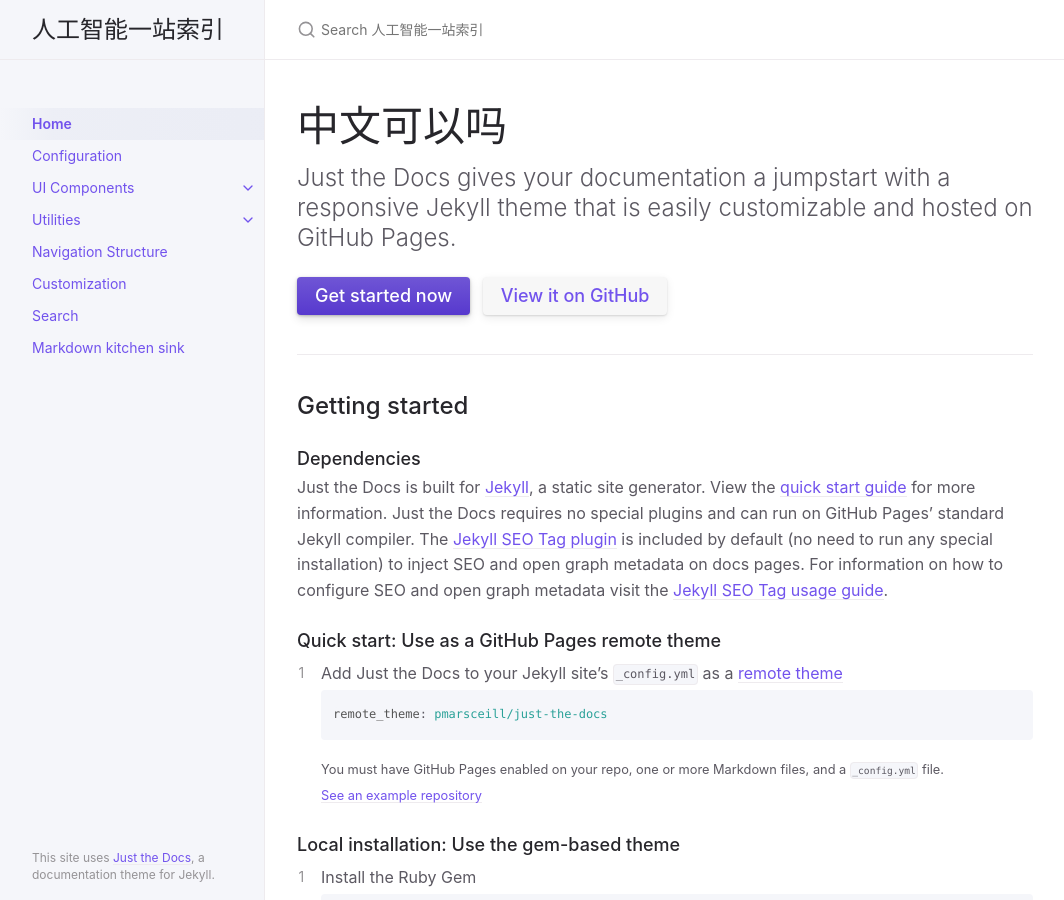
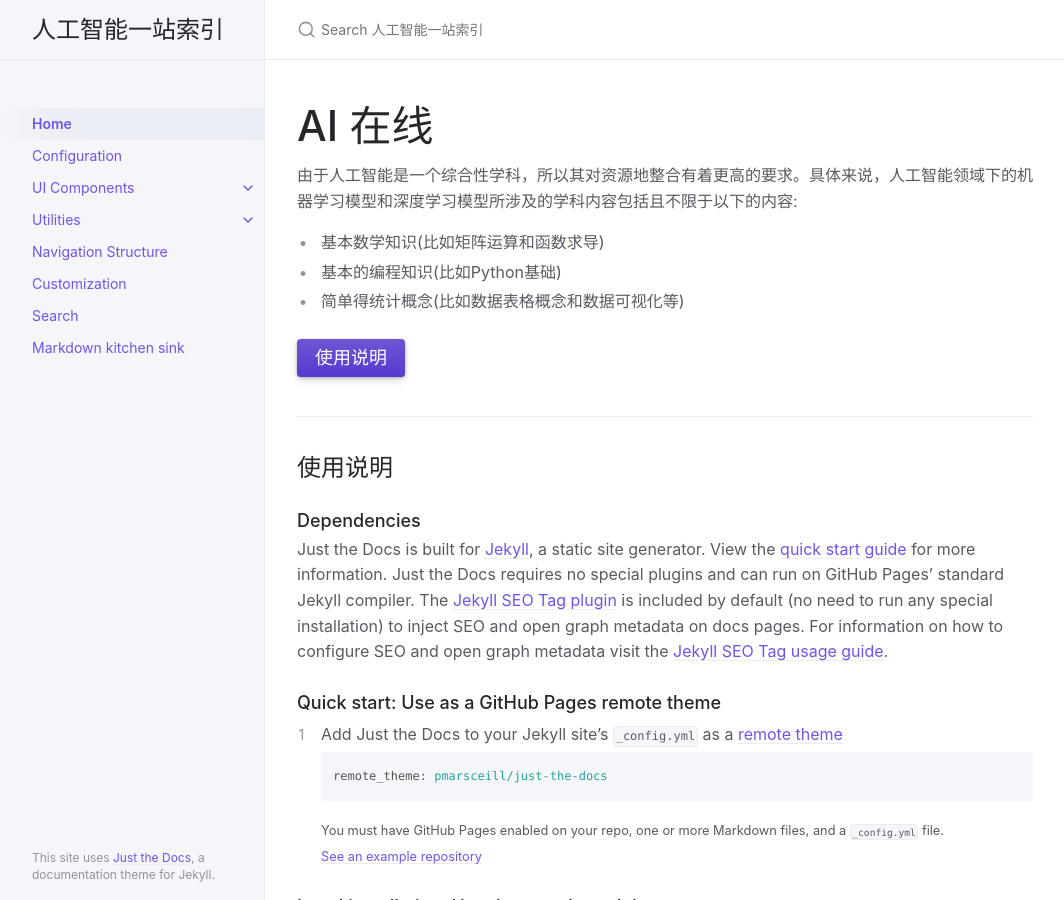
Before and after one commit to Michael-yunfei/MyPython, a Jekyll site: the page built from index.md, in a window 1280 px wide and 900 px high. Shown: the whole window, without its empty margins (107-1171 px from the left). Built offline with Jekyll 4.4.1, drawn with Linux system fonts in a browser that asks for light colours.

Commit message:
update the home page

```diff
--- a/index.md
+++ b/index.md
@@ -7,17 +7,23 @@ permalink: /
 last_modified_date: 2020-04-27T17:54:08+0000
 ---
 
-# 中文可以吗
+## AI 在线
 {: .fs-9 }
 
-Just the Docs gives your documentation a jumpstart with a responsive Jekyll theme that is easily customizable and hosted on GitHub Pages.
+由于人工智能是一个综合性学科，所以其对资源地整合有着更高的要求。具体来说，人工智能领域下的机器学习模型和深度学习模型所涉及的学科内容包括且不限于以下的内容:
+* 基本数学知识(比如矩阵运算和函数求导)
+* 基本的编程知识(比如Python基础)
+* 简单得统计概念(比如数据表格概念和数据可视化等)
+
 {: .fs-6 .fw-300 }
 
-[Get started now](#getting-started){: .btn .btn-primary .fs-5 .mb-4 .mb-md-0 .mr-2 } [View it on GitHub](https://github.com/pmarsceill/just-the-docs){: .btn .fs-5 .mb-4 .mb-md-0 }
+[使用说明](#getting-started){: .btn .btn-primary .fs-5 .mb-4 .mb-md-0 .mr-2 }
+
+<!-- [View it on GitHub](https://github.com/pmarsceill/just-the-docs){: .btn .fs-5 .mb-4 .mb-md-0 } -->
 
 ---
 
-## Getting started
+## 使用说明
 
 ### Dependencies
 
```
